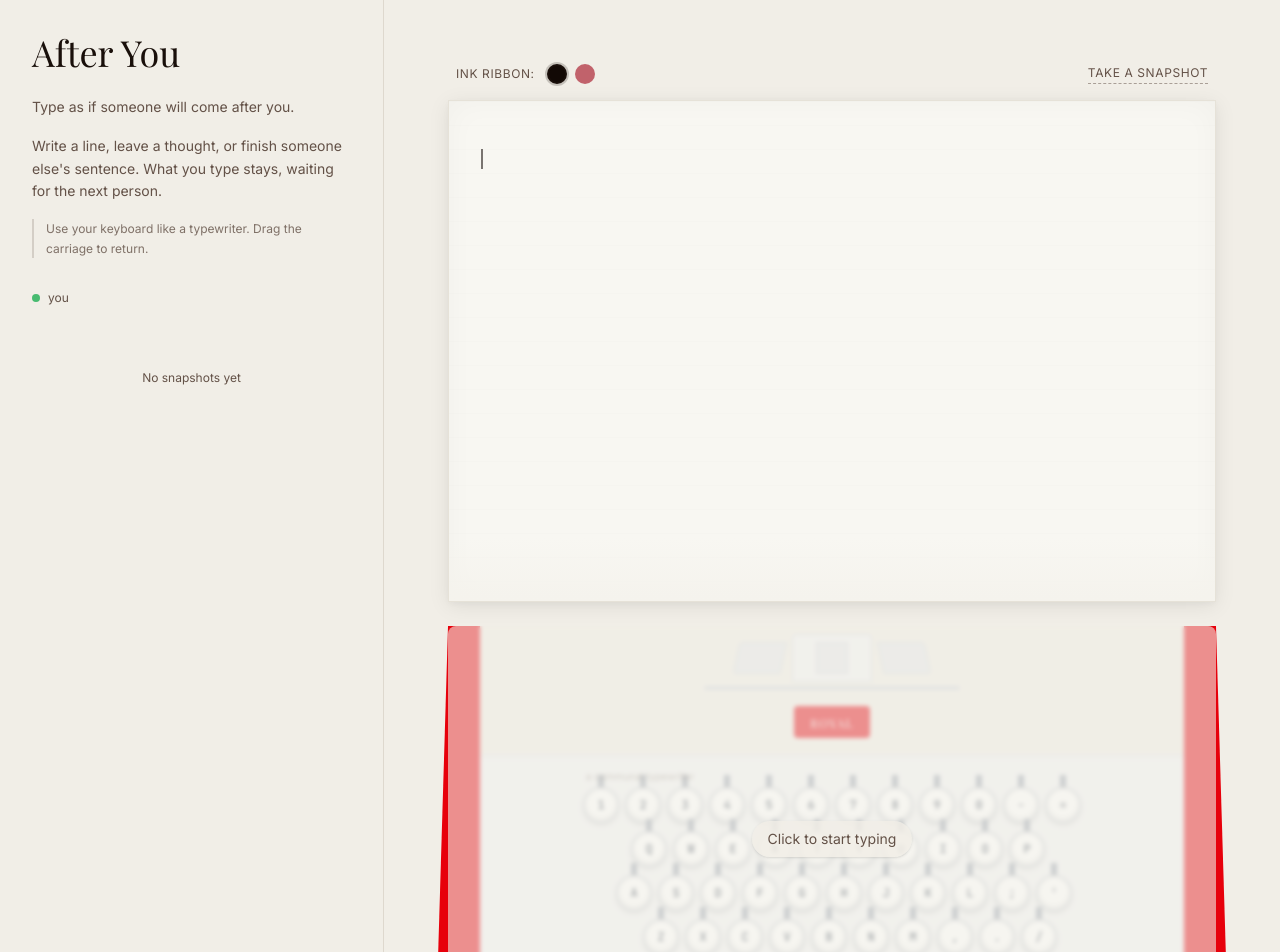
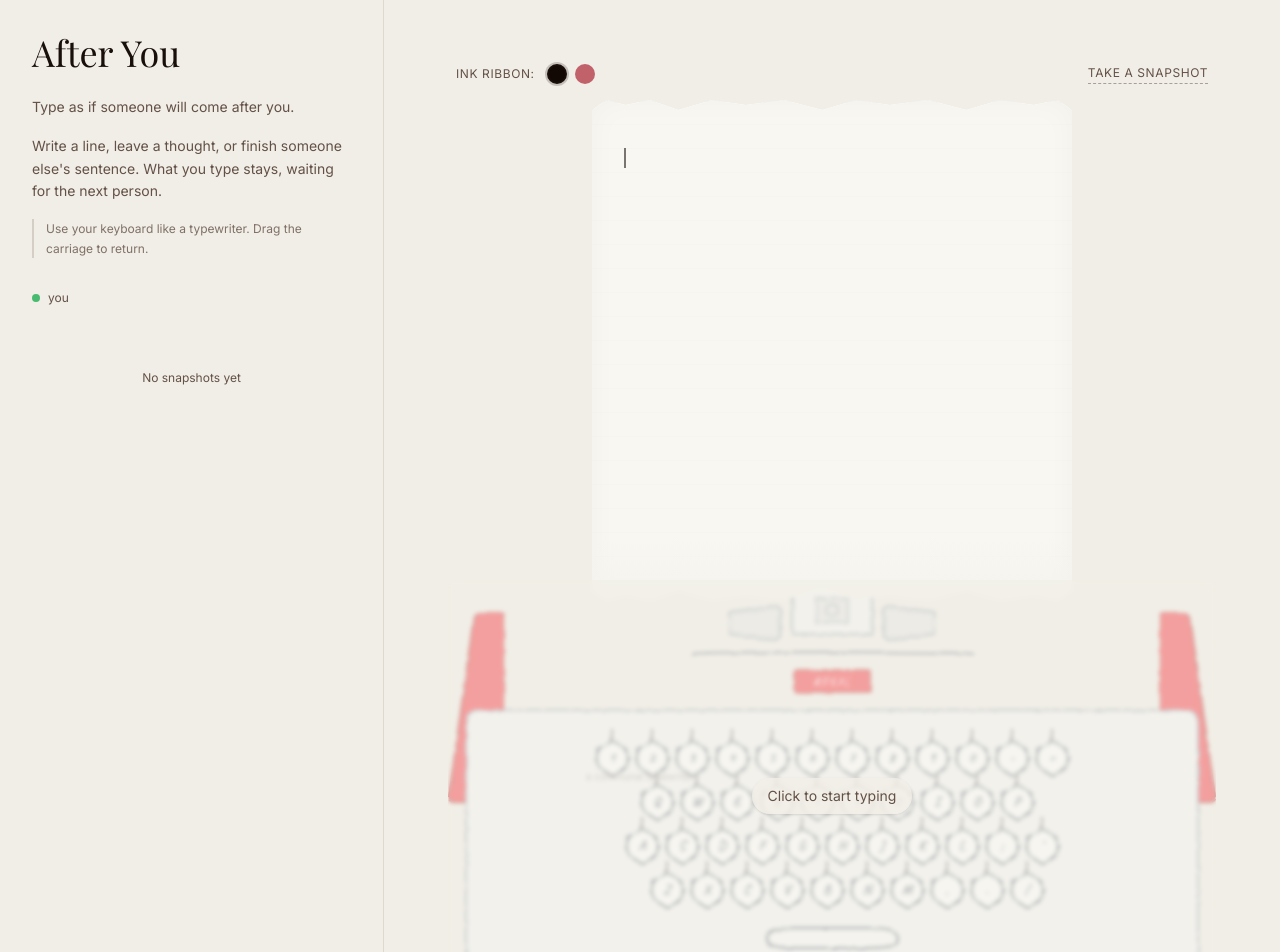
Before and after one commit to abinash-max/v0-communal-digital-typewriter, a Next.js app: page / in a window 1280 px wide. Shown: the top 952 px of the page. Built offline with nearby package versions, Linux system fonts and the light colour scheme; a web font is replaced by a local one.

Commit message:
feat: add hand-drawn aesthetic to typewriter component\n\nUpdate styles and components for a sketchy, hand-drawn look.

```diff
--- a/app/globals.css
+++ b/app/globals.css
@@ -87,6 +87,7 @@
   --font-sans: 'Inter', 'Inter Fallback', system-ui, sans-serif;
   --font-mono: 'JetBrains Mono', 'Courier New', monospace;
   --font-serif: 'Playfair Display', 'Georgia', serif;
+  --font-handwritten: var(--font-caveat), 'Caveat', cursive;
   --color-background: var(--background);
   --color-foreground: var(--foreground);
   --color-card: var(--card);
@@ -226,3 +227,51 @@
 .float-snapshot-3 {
   animation: float-3 8s ease-in-out infinite;
 }
+
+/* Hand-drawn / Sketchy effect styles */
+.sketchy-border {
+  position: relative;
+  border: none !important;
+}
+
+.sketchy-border::before {
+  content: '';
+  position: absolute;
+  inset: 0;
+  border: 2px solid currentColor;
+  border-radius: inherit;
+  /* Create wobbly effect with multiple shadows */
+  filter: url(#sketchy-filter);
+}
+
+/* Rough paper edge effect */
+.rough-paper {
+  clip-path: polygon(
+    0% 2%, 3% 0%, 7% 1%, 12% 0%, 18% 2%, 25% 0%, 32% 1%,
+    40% 0%, 48% 2%, 55% 0%, 62% 1%, 70% 0%, 78% 2%, 85% 0%,
+    92% 1%, 97% 0%, 100% 2%, 100% 98%, 97% 100%, 92% 99%,
+    85% 100%, 78% 98%, 70% 100%, 62% 99%, 55% 100%, 48% 98%,
+    40% 100%, 32% 99%, 25% 100%, 18% 98%, 12% 100%, 7% 99%,
+    3% 100%, 0% 98%
+  );
+}
+
+/* Hand-drawn line wobble animation */
+@keyframes wobble {
+  0%, 100% {
+    transform: rotate(-0.5deg) translateX(-1px);
+  }
+  25% {
+    transform: rotate(0.3deg) translateX(0.5px);
+  }
+  50% {
+    transform: rotate(-0.2deg) translateX(1px);
+  }
+  75% {
+    transform: rotate(0.4deg) translateX(-0.5px);
+  }
+}
+
+.hand-drawn-wobble {
+  animation: wobble 3s ease-in-out infinite;
+}
--- a/components/typewriter/typewriter-keyboard.tsx
+++ b/components/typewriter/typewriter-keyboard.tsx
@@ -1,6 +1,5 @@
 "use client"
 
-import { useState, useEffect, useCallback } from 'react'
 import { cn } from '@/lib/utils'
 
 interface TypewriterKeyboardProps {
@@ -10,15 +9,74 @@ interface TypewriterKeyboardProps {
 
 // QWERTY layout matching the Royal typewriter
 const keyboardRows = [
-  // Number row
   ['1', '2', '3', '4', '5', '6', '7', '8', '9', '0', '-', '='],
-  // Top letter row
   ['Q', 'W', 'E', 'R', 'T', 'Y', 'U', 'I', 'O', 'P'],
-  // Middle letter row
   ['A', 'S', 'D', 'F', 'G', 'H', 'J', 'K', 'L', ';', "'"],
-  // Bottom letter row
   ['Z', 'X', 'C', 'V', 'B', 'N', 'M', ',', '.', '/'],
 ]
+
+// SVG filter for hand-drawn effect
+function SketchyFilter() {
+  return (
+    <svg className="absolute w-0 h-0">
+      <defs>
+        <filter id="sketchy">
+          <feTurbulence type="turbulence" baseFrequency="0.05" numOctaves="2" result="noise" seed="1" />
+          <feDisplacementMap in="SourceGraphic" in2="noise" scale="1.5" xChannelSelector="R" yChannelSelector="G" />
+        </filter>
+        <filter id="sketchy-line">
+          <feTurbulence type="turbulence" baseFrequency="0.02" numOctaves="3" result="noise" seed="2" />
+          <feDisplacementMap in="SourceGraphic" in2="noise" scale="2" xChannelSelector="R" yChannelSelector="G" />
+        </filter>
+      </defs>
+    </svg>
+  )
+}
+
+// Hand-drawn circle for keys
+function SketchyCircle({
+  size = 36,
+  strokeWidth = 2,
+  className
+}: {
+  size?: number
+  strokeWidth?: number
+  className?: string
+}) {
+  // Create a slightly imperfect circle path
+  const cx = size / 2
+  const cy = size / 2
+  const r = (size / 2) - strokeWidth
+
+  // Generate wobbly circle path
+  const points = 12
+  const pathPoints = []
+  for (let i = 0; i <= points; i++) {
+    const angle = (i / points) * Math.PI * 2
+    const wobble = Math.sin(i * 3) * 1.5 + Math.cos(i * 2) * 1
+    const px = cx + Math.cos(angle) * (r + wobble)
+    const py = cy + Math.sin(angle) * (r + wobble)
+    pathPoints.push(`${i === 0 ? 'M' : 'L'} ${px.toFixed(1)} ${py.toFixed(1)}`)
+  }
+
+  return (
+    <svg
+      width={size}
+      height={size}
+      className={className}
+      style={{ filter: 'url(#sketchy)' }}
+    >
+      <path
+        d={pathPoints.join(' ') + ' Z'}
+        fill="none"
+        stroke="currentColor"
+        strokeWidth={strokeWidth}
+        strokeLinecap="round"
+        strokeLinejoin="round"
+      />
+    </svg>
+  )
+}
 
 function TypewriterKey({
   letter,
@@ -29,45 +87,104 @@ function TypewriterKey({
   isPressed: boolean
   size?: 'normal' | 'space'
 }) {
+  const keySize = size === 'space' ? 160 : 36
+  const keyHeight = size === 'space' ? 28 : 36
+
   return (
     <div
       className={cn(
         "relative transition-all duration-75",
-        isPressed && "translate-y-1"
+        isPressed && "translate-y-0.5"
       )}
     >
-      {/* Key stem/rod */}
+      {/* Key stem - hand-drawn line */}
+      {size !== 'space' && (
         <div
           className={cn(
-          "absolute left-1/2 -translate-x-1/2 bg-gray-400 rounded-sm",
-          size === 'space' ? "w-24 h-3 -top-2" : "w-1.5 h-4 -top-3",
-          isPressed && "h-2 -top-1"
+            "absolute left-1/2 -translate-x-1/2 -top-3 w-0.5",
+            isPressed ? "h-1" : "h-3"
           )}
+          style={{
+            background: 'linear-gradient(to bottom, #666 0%, #888 50%, #666 100%)',
+            filter: 'url(#sketchy-line)',
+            transform: 'translateX(-50%) rotate(0.5deg)'
+          }}
         />
+      )}
 
       {/* Key cap */}
       <div
         className={cn(
           "relative flex items-center justify-center",
-          "bg-white border-2 border-gray-300",
-          "shadow-[inset_0_-2px_4px_rgba(0,0,0,0.1),_0_2px_4px_rgba(0,0,0,0.15)]",
           "transition-all duration-75",
           size === 'space'
-            ? "w-48 h-8 rounded-full"
-            : "w-9 h-9 rounded-full",
-          isPressed && [
-            "shadow-[inset_0_2px_4px_rgba(0,0,0,0.2)]",
-            "bg-gray-100"
-          ]
+            ? "px-2"
+            : "",
+          isPressed && "opacity-90"
         )}
+        style={{
+          width: keySize,
+          height: keyHeight,
+        }}
       >
+        {/* Hand-drawn key border */}
+        {size === 'space' ? (
+          // Spacebar - elongated oval
+          <svg
+            width={keySize}
+            height={keyHeight}
+            className="absolute inset-0 text-gray-600"
+            style={{ filter: 'url(#sketchy)' }}
+          >
+            <path
+              d={`M 14 ${keyHeight/2}
+                  Q 14 4, ${keySize/4} 4
+                  L ${keySize * 3/4} 4
+                  Q ${keySize - 14} 4, ${keySize - 14} ${keyHeight/2}
+                  Q ${keySize - 14} ${keyHeight - 4}, ${keySize * 3/4} ${keyHeight - 4}
+                  L ${keySize/4} ${keyHeight - 4}
+                  Q 14 ${keyHeight - 4}, 14 ${keyHeight/2}
+                  Z`}
+              fill={isPressed ? "#f0f0f0" : "#fafafa"}
+              stroke="currentColor"
+              strokeWidth="2"
+              strokeLinecap="round"
+            />
+          </svg>
+        ) : (
+          <>
+            <SketchyCircle
+              size={36}
+              strokeWidth={2}
+              className={cn(
+                "absolute inset-0 text-gray-600",
+                isPressed && "text-gray-700"
+              )}
+            />
+            {/* Fill circle */}
+            <div
+              className={cn(
+                "absolute inset-1 rounded-full",
+                isPressed ? "bg-gray-100" : "bg-white"
+              )}
+              style={{ filter: 'url(#sketchy)' }}
+            />
+          </>
+        )}
+
+        {/* Letter */}
         {size !== 'space' && (
           <span
             className={cn(
-              "text-xs font-medium text-gray-700",
-              "font-mono select-none",
+              "relative z-10 text-xs text-gray-700",
+              "select-none",
               isPressed && "text-gray-900"
             )}
+            style={{
+              fontFamily: "var(--font-handwritten, 'Caveat'), cursive",
+              fontSize: '14px',
+              fontWeight: 500,
+            }}
           >
             {letter}
           </span>
@@ -82,53 +199,154 @@ export function TypewriterKeyboard({ pressedKey, className }: TypewriterKeyboard
 
   return (
     <div className={cn("relative", className)}>
-      {/* Typewriter body/frame */}
+      <SketchyFilter />
+
+      {/* Typewriter body - hand-drawn style */}
       <div className="relative">
-        {/* Red side panels */}
-        <div className="absolute -left-8 top-0 w-16 h-full bg-red-600 rounded-l-2xl"
-          style={{
-            clipPath: 'polygon(50% 0%, 100% 0%, 100% 100%, 30% 100%)',
-          }}
+        {/* Red side panels - sketchy trapezoids */}
+        <svg
+          className="absolute -left-6 top-8 w-20 h-48 text-red-500"
+          style={{ filter: 'url(#sketchy)' }}
+        >
+          <path
+            d="M 60 0 L 75 0 Q 80 0, 80 5 L 80 185 Q 80 190, 75 190 L 30 190 Q 25 190, 25 185 L 50 5 Q 52 0, 57 0 Z"
+            fill="currentColor"
+            stroke="#b91c1c"
+            strokeWidth="2"
           />
-        <div className="absolute -right-8 top-0 w-16 h-full bg-red-600 rounded-r-2xl"
-          style={{
-            clipPath: 'polygon(0% 0%, 50% 0%, 70% 100%, 0% 100%)',
-          }}
+        </svg>
+        <svg
+          className="absolute -right-6 top-8 w-20 h-48 text-red-500"
+          style={{ filter: 'url(#sketchy)', transform: 'scaleX(-1)' }}
+        >
+          <path
+            d="M 60 0 L 75 0 Q 80 0, 80 5 L 80 185 Q 80 190, 75 190 L 30 190 Q 25 190, 25 185 L 50 5 Q 52 0, 57 0 Z"
+            fill="currentColor"
+            stroke="#b91c1c"
+            strokeWidth="2"
           />
+        </svg>
 
-        {/* Top mechanism/paper holder */}
-        <div className="relative mx-auto w-48 h-16 mb-4">
-          {/* Paper guide wings */}
-          <div className="absolute left-0 top-4 w-12 h-8 bg-gray-200 border border-gray-300 rounded-l-lg transform -skew-x-12" />
-          <div className="absolute right-0 top-4 w-12 h-8 bg-gray-200 border border-gray-300 rounded-r-lg transform skew-x-12" />
+        {/* Top mechanism / Paper roller area - sketchy */}
+        <div className="relative mx-auto w-56 h-20 mb-2">
+          {/* Paper guide wings - hand drawn */}
+          <svg
+            className="absolute left-2 top-6 w-14 h-10 text-gray-400"
+            style={{ filter: 'url(#sketchy)' }}
+          >
+            <path
+              d="M 2 8 L 48 2 L 52 6 L 52 32 L 48 36 L 2 30 Q 0 29, 0 26 L 0 12 Q 0 9, 2 8 Z"
+              fill="#e5e5e5"
+              stroke="currentColor"
+              strokeWidth="2"
+            />
+          </svg>
+          <svg
+            className="absolute right-2 top-6 w-14 h-10 text-gray-400"
+            style={{ filter: 'url(#sketchy)', transform: 'scaleX(-1)' }}
+          >
+            <path
+              d="M 2 8 L 48 2 L 52 6 L 52 32 L 48 36 L 2 30 Q 0 29, 0 26 L 0 12 Q 0 9, 2 8 Z"
+              fill="#e5e5e5"
+              stroke="currentColor"
+              strokeWidth="2"
+            />
+          </svg>
 
-          {/* Central mechanism */}
-          <div className="absolute left-1/2 -translate-x-1/2 top-2 w-20 h-12 bg-gray-100 border border-gray-300 rounded-t-lg flex items-center justify-center">
-            <div className="w-8 h-8 bg-gray-200 border border-gray-300 rounded-sm" />
+          {/* Central carriage mechanism - sketchy */}
+          <svg
+            className="absolute left-1/2 -translate-x-1/2 top-0 w-24 h-16 text-gray-400"
+            style={{ filter: 'url(#sketchy)' }}
+          >
+            {/* Main housing */}
+            <path
+              d="M 8 14 L 16 4 L 80 4 L 88 14 L 88 54 L 8 54 Z"
+              fill="#f5f5f5"
+              stroke="currentColor"
+              strokeWidth="2"
+            />
+            {/* Inner mechanism */}
+            <path
+              d="M 32 18 L 64 18 L 64 42 L 32 42 Z"
+              fill="#e5e5e5"
+              stroke="currentColor"
+              strokeWidth="1.5"
+            />
+            {/* Small details */}
+            <circle cx="48" cy="30" r="6" fill="none" stroke="currentColor" strokeWidth="1.5" />
+          </svg>
+
+          {/* Paper roller - sketchy line */}
+          <svg
+            className="absolute bottom-0 left-1/2 -translate-x-1/2 w-72 h-3 text-gray-500"
+            style={{ filter: 'url(#sketchy-line)' }}
+          >
+            <path
+              d="M 4 6 Q 8 4, 140 4 Q 280 4, 284 6"
+              fill="none"
+              stroke="currentColor"
+              strokeWidth="2"
+              strokeLinecap="round"
+            />
+          </svg>
         </div>
 
-          {/* Paper roller line */}
-          <div className="absolute bottom-0 left-1/2 -translate-x-1/2 w-64 h-1 bg-gray-300 rounded-full" />
+        {/* ROYAL brand name - hand-drawn badge */}
+        <div className="flex justify-center mb-3">
+          <svg
+            className="w-20 h-7 text-red-500"
+            style={{ filter: 'url(#sketchy)' }}
+          >
+            <rect
+              x="2" y="2"
+              width="76" height="22"
+              rx="3"
+              fill="currentColor"
+              stroke="#b91c1c"
+              strokeWidth="1.5"
+            />
+            <text
+              x="40" y="17"
+              textAnchor="middle"
+              fill="white"
+              style={{
+                fontFamily: "var(--font-handwritten, 'Caveat'), cursive",
+                fontSize: '12px',
+                letterSpacing: '2px'
+              }}
+            >
+              ROYAL
+            </text>
+          </svg>
         </div>
 
-        {/* Brand name */}
-        <div className="flex justify-center mb-4">
-          <div className="bg-red-600 px-4 py-1 rounded">
-            <span className="text-white text-xs font-serif tracking-widest">ROYAL</span>
-          </div>
-        </div>
+        {/* Keyboard area - sketchy border */}
+        <div className="relative mx-4">
+          <svg
+            className="absolute inset-0 w-full h-full text-gray-400"
+            preserveAspectRatio="none"
+            style={{ filter: 'url(#sketchy)' }}
+          >
+            <rect
+              x="2" y="2"
+              width="calc(100% - 4px)"
+              height="calc(100% - 4px)"
+              rx="12"
+              fill="#f5f5f5"
+              stroke="currentColor"
+              strokeWidth="2"
+            />
+          </svg>
 
-        {/* Keyboard area */}
-        <div className="bg-gray-100 border border-gray-200 rounded-xl p-6 pt-8 shadow-inner">
+          <div className="relative p-6 pt-8">
             {/* Key rows */}
             <div className="flex flex-col items-center gap-2">
               {keyboardRows.map((row, rowIndex) => (
                 <div
                   key={rowIndex}
-                className="flex gap-1.5"
+                  className="flex gap-1"
                   style={{
-                  // Offset each row slightly like a real typewriter
-                  marginLeft: rowIndex === 1 ? '12px' : rowIndex === 2 ? '24px' : rowIndex === 3 ? '36px' : '0'
+                    marginLeft: rowIndex === 1 ? '10px' : rowIndex === 2 ? '20px' : rowIndex === 3 ? '30px' : '0'
                   }}
                 >
                   {row.map((key) => (
@@ -151,9 +369,21 @@ export function TypewriterKeyboard({ pressedKey, className }: TypewriterKeyboard
               </div>
             </div>
           </div>
+        </div>
 
-        {/* Bottom edge */}
-        <div className="h-6 bg-gray-200 border-t border-gray-300 rounded-b-2xl shadow-md" />
+        {/* Bottom edge - sketchy */}
+        <svg
+          className="w-full h-8 text-gray-400 mt-1"
+          preserveAspectRatio="none"
+          style={{ filter: 'url(#sketchy)' }}
+        >
+          <path
+            d="M 16 0 L 16 16 Q 16 24, 28 24 L calc(100% - 28px) 24 Q calc(100% - 16px) 24, calc(100% - 16px) 16 L calc(100% - 16px) 0"
+            fill="#e5e5e5"
+            stroke="currentColor"
+            strokeWidth="2"
+          />
+        </svg>
       </div>
     </div>
   )
--- a/components/typewriter/typewriter.tsx
+++ b/components/typewriter/typewriter.tsx
@@ -1,6 +1,7 @@
 "use client"
 
 import { useEffect, useCallback, useRef, useState } from 'react'
+
 import { cn } from '@/lib/utils'
 import { Paper } from './paper'
 import { TypewriterKeyboard } from './typewriter-keyboard'
@@ -110,19 +111,47 @@ export function Typewriter({ onSnapshot, className }: TypewriterProps) {
         </button>
       </div>
 
-      {/* Paper area - above the typewriter */}
+      {/* Paper area - inserted into typewriter roller */}
+      <div className="relative">
+        {/* Paper sheet - positioned to look like it's coming out of the typewriter */}
         <div
-        className="relative mb-6 border border-paper-shadow/50 rounded-sm overflow-hidden bg-paper"
+          className="relative mx-auto mb-[-20px] z-10"
           style={{
-          boxShadow: '0 4px 20px rgba(0,0,0,0.08), 0 2px 8px rgba(0,0,0,0.04)'
+            width: '85%',
+            maxWidth: '480px',
           }}
         >
+          {/* Paper with rough edges */}
+          <div
+            className="relative bg-white rough-paper"
+            style={{
+              boxShadow: '2px 4px 12px rgba(0,0,0,0.1), -1px 2px 8px rgba(0,0,0,0.05)',
+              minHeight: '200px',
+            }}
+          >
+            {/* Hand-drawn paper border effect */}
+            <svg
+              className="absolute inset-0 w-full h-full text-gray-300 pointer-events-none"
+              preserveAspectRatio="none"
+              style={{ filter: 'url(#sketchy)' }}
+            >
+              <rect
+                x="1" y="1"
+                width="calc(100% - 2px)"
+                height="calc(100% - 2px)"
+                fill="none"
+                stroke="currentColor"
+                strokeWidth="1"
+              />
+            </svg>
+
             <Paper
               ref={paperRef}
               lines={lines}
               currentLineIndex={currentLineIndex}
               currentPosition={currentPosition}
             />
+          </div>
         </div>
 
         {/* Visual typewriter keyboard */}
@@ -138,6 +167,7 @@ export function Typewriter({ onSnapshot, className }: TypewriterProps) {
             </div>
           )}
         </div>
+      </div>
 
       {/* Hint text */}
       <div className="mt-6 text-center">
```
Also changed, not shown: app/layout.tsx (+7 -2 lines). Lines whose indentation alone changed are shown as unchanged.
